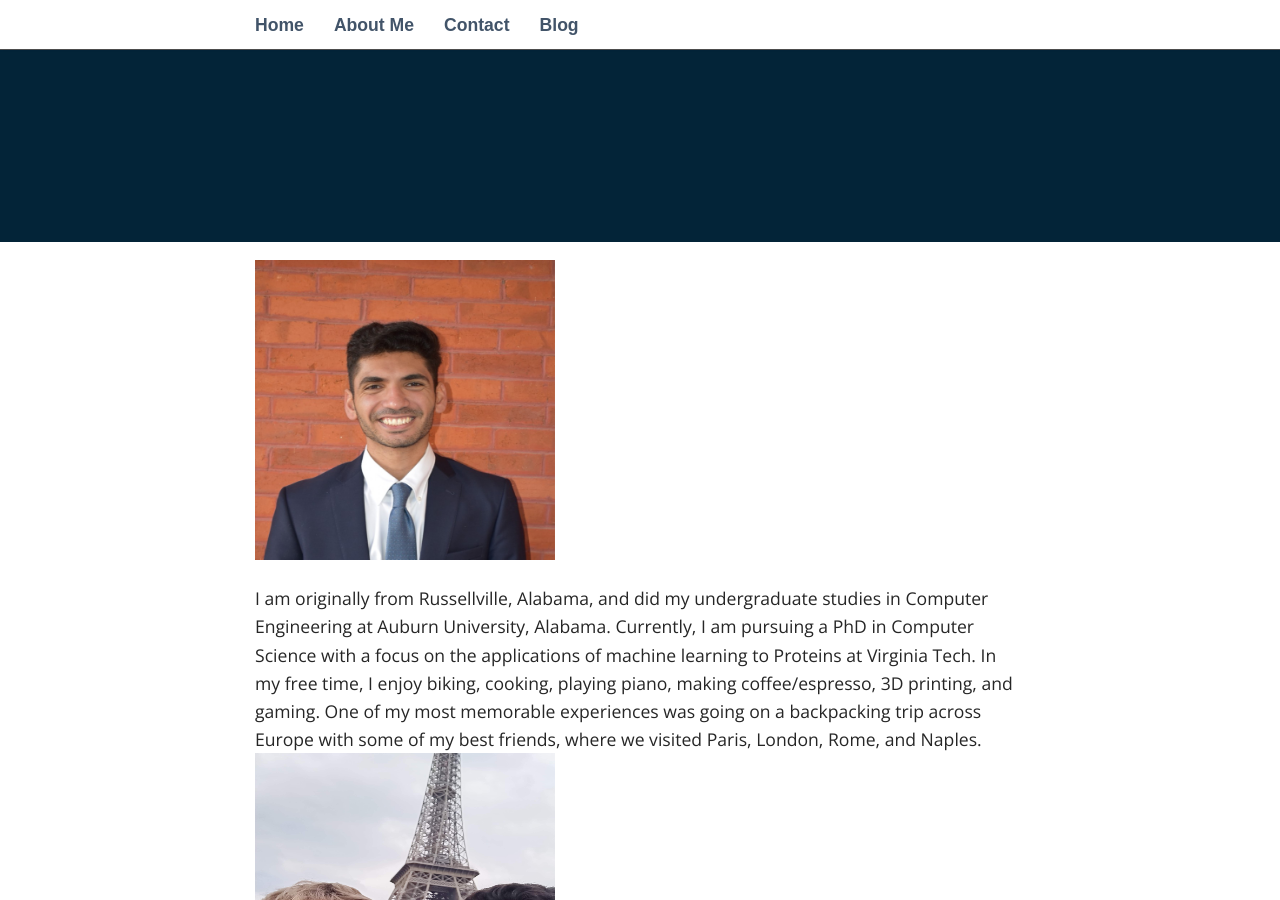
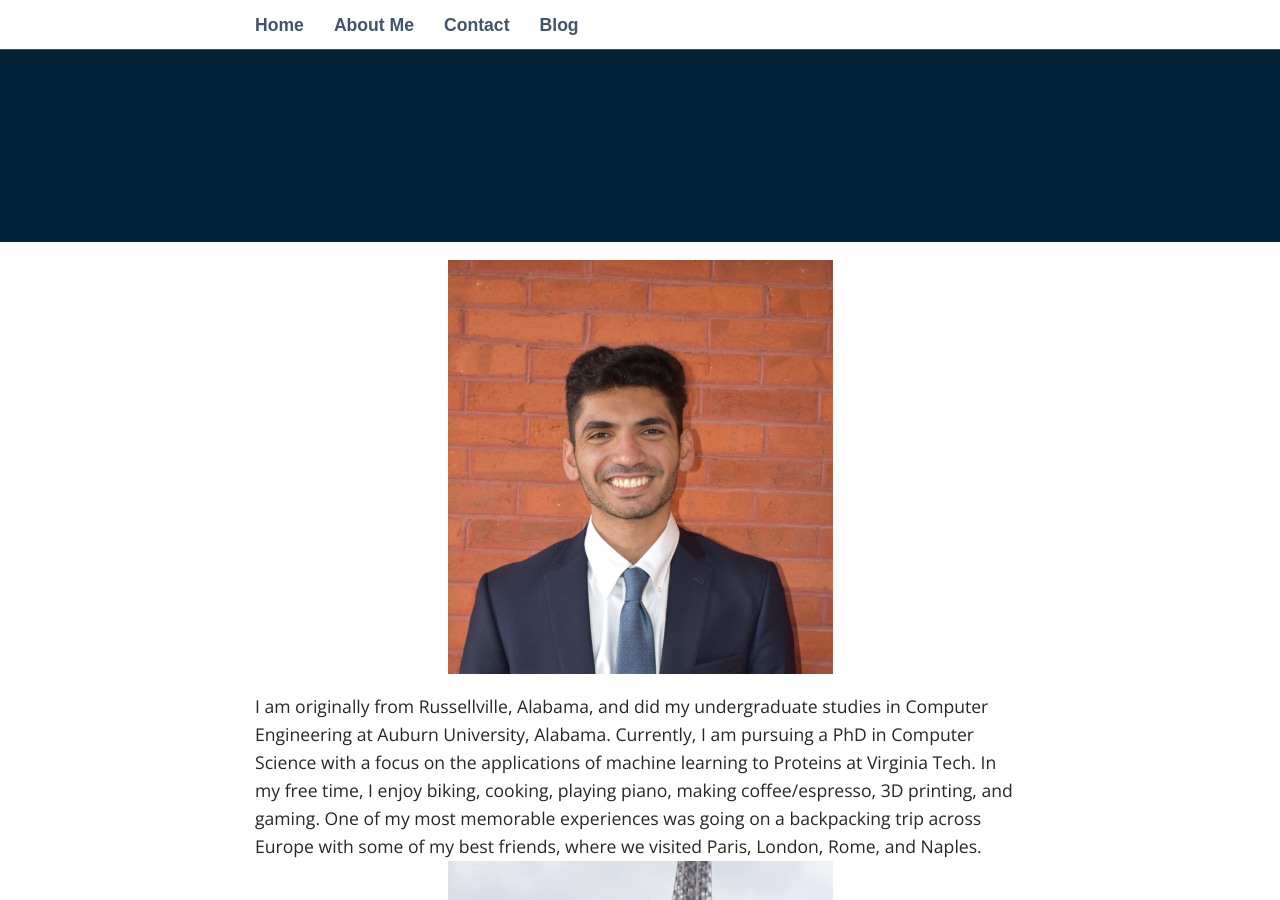
Before and after one commit to bernym12/bernym12.old.io, a Jekyll site: the page built from _pages/01_index.md, in a window 1280 px wide and 900 px high, scrolled down 258 px. Built offline with Jekyll 4.4.1, drawn with Linux system fonts in a browser that asks for light colours; nearby versions of some CDN libraries; some web fonts are replaced.

Commit message:
updating website

```diff
--- a/_pages/01_index.md
+++ b/_pages/01_index.md
@@ -3,7 +3,7 @@ layout: default
 title: Home
 permalink: /home
 ---
-<img src="../media/headshot.png" alt="Bernard Moussad" style="height: 300px; width:300px;"/>
+<img src="../media/headshot.png" alt="Bernard Moussad" class="center"/>
 
 I am originally from Russellville, Alabama, and did my undergraduate studies in Computer Engineering at Auburn University, Alabama. Currently, I am pursuing a PhD in Computer Science with a focus on  the applications of machine learning to Proteins at Virginia Tech. In my free time, I enjoy biking, cooking, playing piano, making coffee/espresso, 3D printing, and gaming. One of my most memorable experiences was going on a backpacking trip across Europe with some of my best friends, where we visited Paris, London, Rome, and Naples.
-<img src="../media/paris.jpg" alt="Paris" style="height: 400px; width:300px;"/>
+<img src="../media/paris.jpg" alt="Paris" class="center"/>
--- a/_sass/_layout.scss
+++ b/_sass/_layout.scss
@@ -59,6 +59,12 @@ time {
 	margin: 0 auto;
 }
 
+.center {
+    display: block;
+    margin-left: auto;
+    margin-right: auto;
+    width: 50%;
+  }
 /* Aside */
 
 aside {
--- a/css/main.scss
+++ b/css/main.scss
@@ -3,3 +3,11 @@
 ---
 
 @import "base", "layout", "syntax-highlighting";
+
+
+.center {
+    display: block;
+    margin-left: auto;
+    margin-right: auto;
+    width: 50%;
+  }
```
Also changed, not shown: _pages/02_about_me.md (+1 -1 lines).
